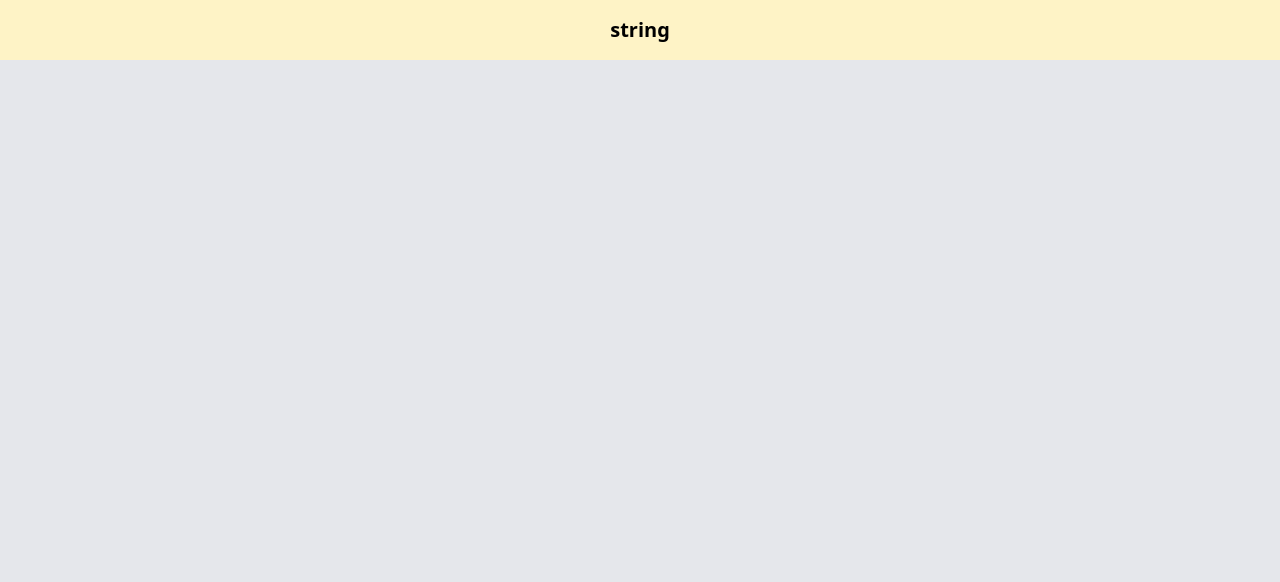
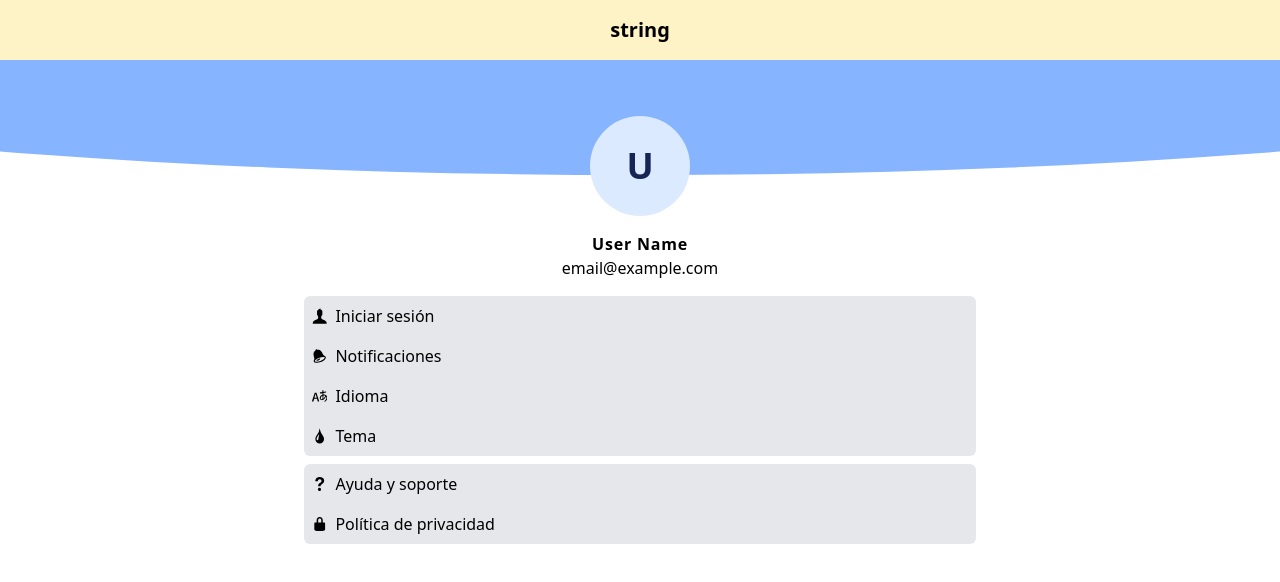
Before and after one commit to AdrielHercules/todolist-frontend, an Angular app: page /user in a window 1280 px wide. Before the commit this address led to /. Shown: the top 582 px of the page. Built offline with nearby package versions, Linux system fonts and the light colour scheme.

Commit message:
Add user-page

```diff
--- a/src/app/app.routes.ts
+++ b/src/app/app.routes.ts
@@ -1,6 +1,7 @@
 import { Routes } from '@angular/router';
 import { ListPageComponent } from './list-page/list-page.component';
 import { TaskPageComponent } from './task-page/task-page.component';
+import { UserPageComponent } from './user-page/user-page.component';
 
 export const routes: Routes = [
   {
@@ -13,4 +14,9 @@ export const routes: Routes = [
     component: TaskPageComponent,
     title: 'Lista de tareas',
   },
+  {
+    path: 'user',
+    component: UserPageComponent,
+    title: 'Usuario',
+  },
 ];
--- /dev/null
+++ b/src/app/user-page/user-page.component.css
@@ -0,0 +1,10 @@
+.curved-bg {
+  position: fixed;
+  top: 0;
+  left: 0;
+  width: 100%;
+  height: 175px;
+  background: #86b4ff;
+  clip-path: ellipse(100% 100% at 50% 0%);
+  z-index: -1;
+}
--- /dev/null
+++ b/src/app/user-page/user-page.component.html
@@ -0,0 +1,23 @@
+<div class="flex flex-col items-center gap-4 p-4">
+  <div class="fixed z-[-2] h-full w-full bg-white"></div>
+  <div class="curved-bg"></div>
+  <div class="mt-10 flex size-25 items-center justify-center rounded-full bg-blue-100">
+    <div class="text-4xl font-semibold text-blue-950">U</div>
+  </div>
+  <div class="flex flex-col">
+    <p class="text-center font-semibold tracking-wider">User Name</p>
+    <p class="text-center font-light">email&#64;example.com</p>
+  </div>
+  <div class="flex h-full w-full max-w-2xl flex-col gap-2">
+    <div class="flex flex-col rounded-md bg-gray-200">
+      <app-icon-button text="Iniciar sesión" icon="icon-user" />
+      <app-icon-button text="Notificaciones" icon="icon-bell" />
+      <app-icon-button text="Idioma" icon="icon-language" />
+      <app-icon-button text="Tema" icon="icon-drop" />
+    </div>
+    <div class="flex flex-col rounded-md bg-gray-200">
+      <app-icon-button text="Ayuda y soporte" icon="icon-help" />
+      <app-icon-button text="Política de privacidad" icon="icon-lock" />
+    </div>
+  </div>
+</div>
```
Also changed, not shown: src/app/user-page/user-page.component.ts (added, +10 -0 lines), 1 other file (tests, documents, lock files or other folders).
